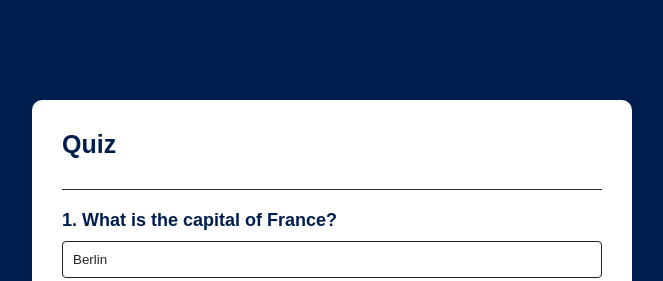
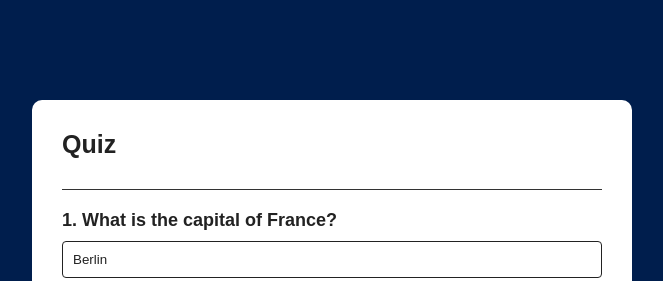
Before and after one commit to Sai-chidwilas039/Quiz_App, a plain HTML site: page index.html in a window 1280 px wide. Shown: the top 281 px of the page, without its empty margins (308-971 px from the left). Drawn offline with Linux system fonts and the light colour scheme.

Commit message:
Update style.css

```diff
--- a/style.css
+++ b/style.css
@@ -20,7 +20,7 @@ body{
 
 .app h1{
     font-size: 25px;
-    color: #001e4d;
+    color: #222;
     font-weight: 600;
     border-bottom: 1px solid #333;
     padding-bottom: 30px;
@@ -32,7 +32,7 @@ body{
 
 .quiz h2{
     font-size: 18px;
-    color: #001e4d;
+    color: #222;
     font-weight: 600;
 }
 
```
